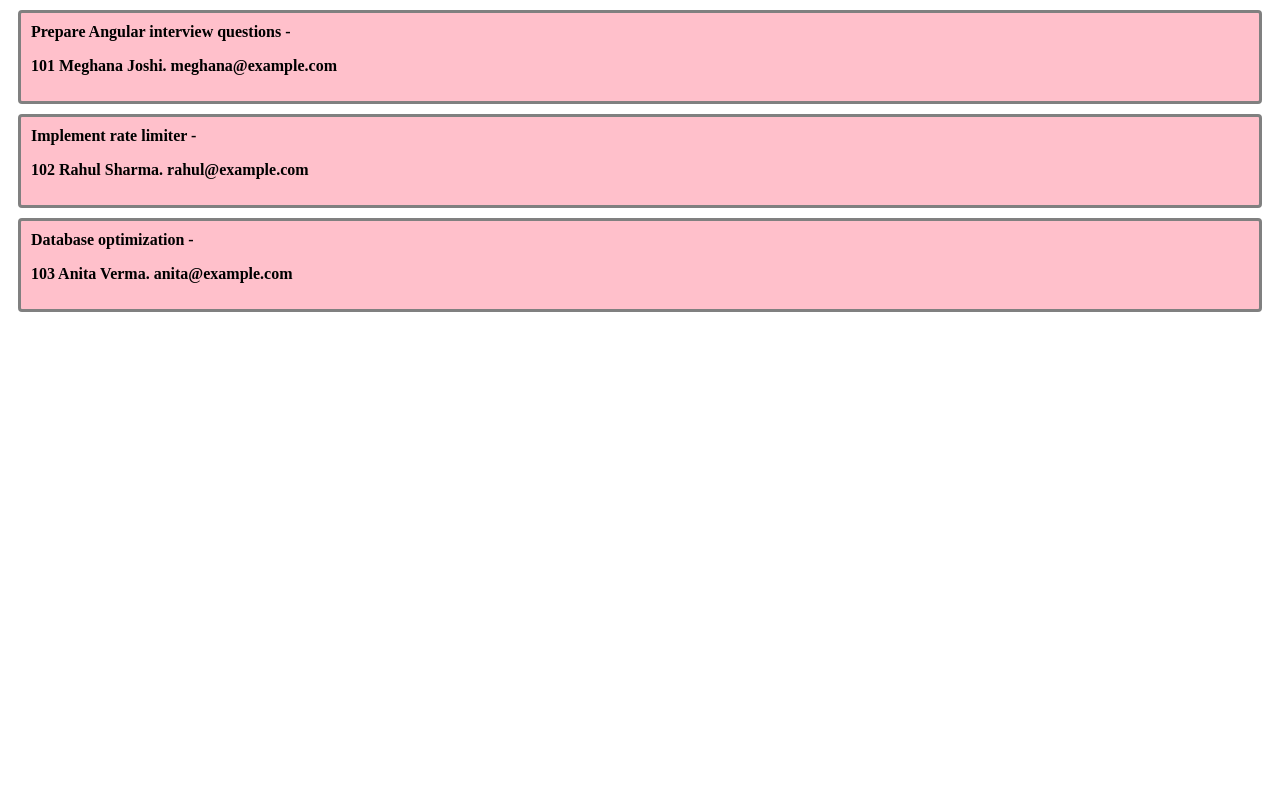
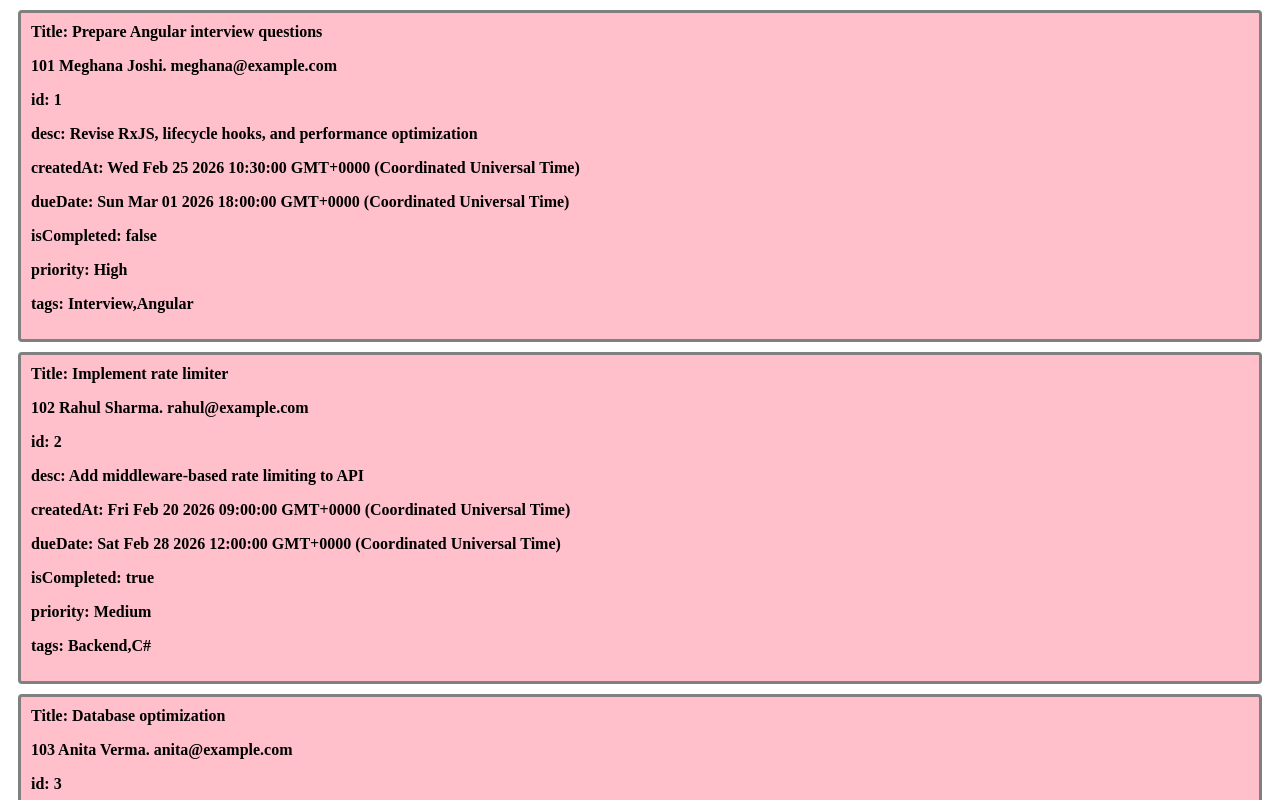
Before and after one commit to meghanadj/TodoListApp, an Angular app: page / in a window 1280 px wide. Shown: the top 800 px of the page. Built offline with nearby package versions, Linux system fonts and the light colour scheme.

Commit message:
Added details

```diff
--- a/src/app/task/task.component.html
+++ b/src/app/task/task.component.html
@@ -1,6 +1,13 @@
 <div class="card">
     <div [ngClass]="{'completed':task.isCompleted, 'incomplete': !task.isCompleted}"
         [ngStyle]="{'font-weight': 'bold'}">
-        {{task.title}} - <app-assigned [assigned]="task.assignedTo"></app-assigned>
+        Title: {{task.title}} <app-assigned [assigned]="task.assignedTo"></app-assigned>
+        <p> id: {{task.id}}</p>
+        <p> desc: {{task.description}}</p>
+        <p> createdAt: {{task.createdAt}}</p>
+        <p>dueDate: {{task.dueDate}}</p>
+        <p>isCompleted: {{task.isCompleted}}</p>
+        <p>priority: {{task.priority}}</p>
+        <p>tags: {{task.tags}}</p>
     </div>
 </div>
```
